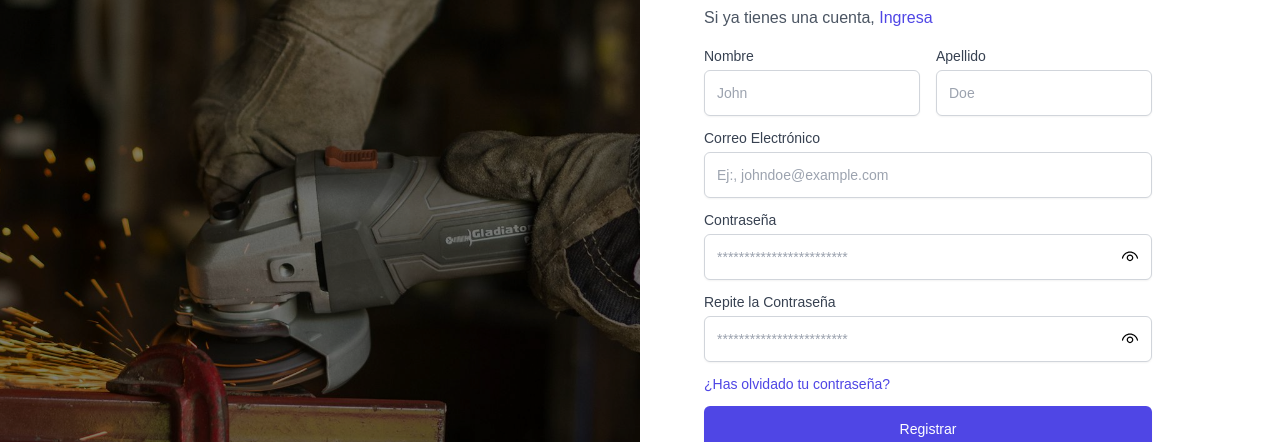
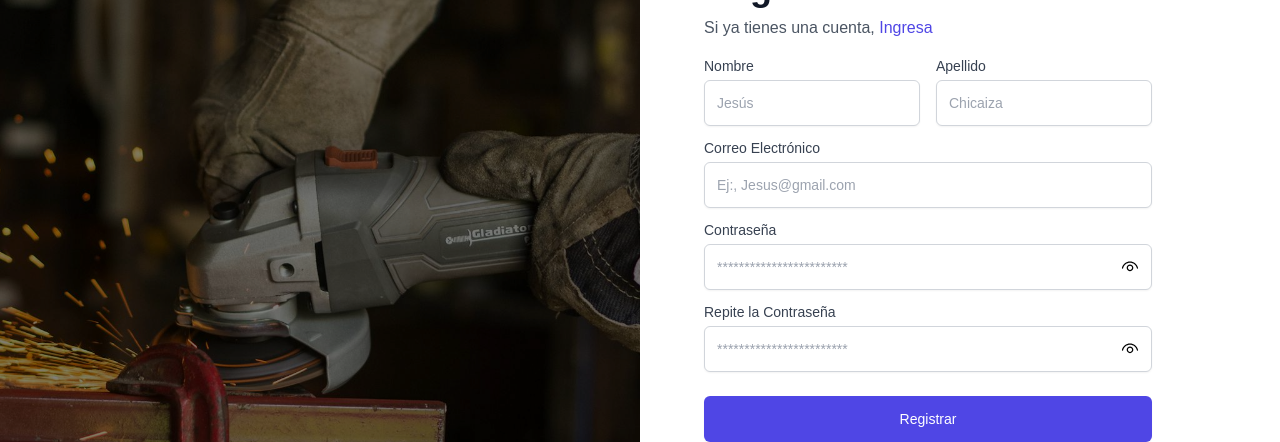
Before and after one commit to AlexYisus/TiendaFrontend, a React (Create React App) app: page /signup in a window 1280 px wide. Shown: the part 239-681 px from the top of the page. Built offline with nearby package versions, Linux system fonts and the light colour scheme; no server answers.

Commit message:
cambios menores 13

```diff
--- a/src/containers/auth/Login.js
+++ b/src/containers/auth/Login.js
@@ -97,7 +97,7 @@ const Login = ({ login, loading, isAuthenticated, loginFail, user, access, refre
                       value={email}
                       onChange={(e) => onChange(e)}
                       type="email"
-                      placeholder="Ej:, johndoe@example.com"
+                      placeholder="Ej:, Cristiam@gmail.com"
                       required
                       className="appearance-none block w-full px-3 py-3 border border-gray-300 rounded-md shadow-sm placeholder-gray-400 focus:outline-none focus:ring-indigo-500 focus:border-indigo-500 sm:text-sm"
                     />
@@ -117,7 +117,7 @@ const Login = ({ login, loading, isAuthenticated, loginFail, user, access, refre
                       value={password}
                       onChange={(e) => onChange(e)}
                       type={showPassword ? "text" : "password"}
-                      placeholder="xxxExamplePassword123"
+                      placeholder="contraseña123"
                       required
                       className="appearance-none block w-full px-3 py-3 border border-gray-300 rounded-md shadow-sm placeholder-gray-400 focus:outline-none focus:ring-indigo-500 focus:border-indigo-500 sm:text-sm"
                     />
--- a/src/containers/auth/Signup.js
+++ b/src/containers/auth/Signup.js
@@ -100,7 +100,7 @@ function Signup({ signup, loading, loginFail, error }) {
                         value={first_name}
                         onChange={(e) => onChange(e)}
                         type="text"
-                        placeholder="John"
+                        placeholder="Jesús"
                         required
                         className="appearance-none block w-full px-3 py-3 border border-gray-300 rounded-md shadow-sm placeholder-gray-400 focus:outline-none focus:ring-indigo-500 focus:border-indigo-500 sm:text-sm"
                       />
@@ -120,7 +120,7 @@ function Signup({ signup, loading, loginFail, error }) {
                         value={last_name}
                         onChange={(e) => onChange(e)}
                         type="text"
-                        placeholder="Doe"
+                        placeholder="Chicaiza"
                         required
                         className="appearance-none block w-full px-3 py-3 border border-gray-300 rounded-md shadow-sm placeholder-gray-400 focus:outline-none focus:ring-indigo-500 focus:border-indigo-500 sm:text-sm"
                       />
@@ -141,7 +141,7 @@ function Signup({ signup, loading, loginFail, error }) {
                       value={email}
                       onChange={(e) => onChange(e)}
                       type="email"
-                      placeholder="Ej:, johndoe@example.com"
+                      placeholder="Ej:, Jesus@gmail.com"
                       required
                       className="appearance-none block w-full px-3 py-3 border border-gray-300 rounded-md shadow-sm placeholder-gray-400 focus:outline-none focus:ring-indigo-500 focus:border-indigo-500 sm:text-sm"
                     />
@@ -212,7 +212,7 @@ function Signup({ signup, loading, loginFail, error }) {
                       href="#"
                       className="font-medium text-indigo-600 hover:text-indigo-500"
                     >
-                      ¿Has olvidado tu contraseña?
+
                     </a>
                   </div>
                 </div>
```
